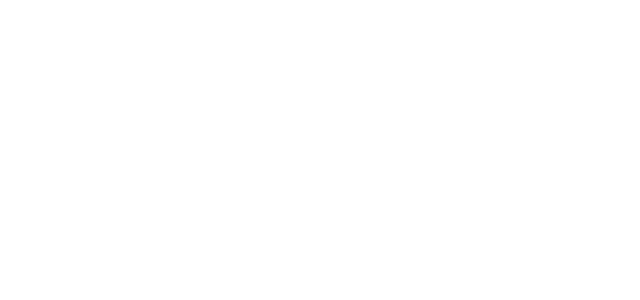
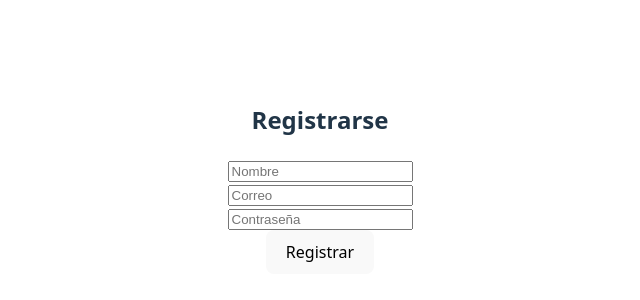
Before and after one commit to MiriamAvalos/actosoft-internship-api, a React (Vite) app in the folder frontend/: page /usuarios in a window 1280 px wide. Before the commit this address had no page. Shown: the part 222-522 px from the top of the page, without its empty margins (320-960 px from the left). Built offline with nearby package versions, Linux system fonts and the light colour scheme.

Commit message:
registro de usuarios

```diff
--- a/frontend/src/App.jsx
+++ b/frontend/src/App.jsx
@@ -2,12 +2,14 @@
 import { Routes, Route } from 'react-router-dom';
 import Login from './pages/Login';
 import Tareas from "./pages/Tareas";
+import Registro from "./pages/Registro";
 
 
 function App() {
   return (
     <Routes>
       <Route path="/login" element={<Login />} />
+      <Route path="/usuarios" element={<Registro />} />
       <Route path="/tareas" element={<Tareas />} />
 
     </Routes>
--- a/frontend/src/pages/Login.jsx
+++ b/frontend/src/pages/Login.jsx
@@ -60,6 +60,9 @@
         <br />
         <button type="submit">Ingresar</button>
       </form>
+      <p>
+      ¿No tienes una cuenta? <a href="/usuarios">Regístrate</a>
+     </p>
       {errorMensaje && <p style={{ color: 'red' }}>{errorMensaje}</p>}
     </div>
   );
--- /dev/null
+++ b/frontend/src/pages/Registro.jsx
@@ -0,0 +1,64 @@
+import { useState } from 'react';
+import axios from 'axios';
+import { useNavigate } from 'react-router-dom';
+
+function Registro() {
+  const [nombre, setNombre] = useState('');
+  const [email, setEmail] = useState('');
+  const [password, setPassword] = useState('');
+  const navigate = useNavigate();
+  const [errorMensaje, setErrorMensaje] = useState('');
+
+  const handleRegister = async (e) => {
+    e.preventDefault();
+    try {
+      await axios.post("http://localhost:5000/api/usuarios", {
+        nombre,
+        email,
+        password,
+      });
+
+      // Redirigir a login después del registro exitoso
+      navigate('/login');
+    } catch (error) {
+      console.error('Error al registrarse:', error.response?.data || error.message);
+      setErrorMensaje(error.response?.data?.error || 'Error al registrarse. Intenta de nuevo.');
+    }
+  };
+
+  return (
+    <div>
+      <h2>Registrarse</h2>
+      <form onSubmit={handleRegister}>
+        <input
+          type="text"
+          placeholder="Nombre"
+          value={nombre}
+          onChange={(e) => setNombre(e.target.value)}
+          required
+        />
+        <br />
+        <input
+          type="email"
+          placeholder="Correo"
+          value={email}
+          onChange={(e) => setEmail(e.target.value)}
+          required
+        />
+        <br />
+        <input
+          type="password"
+          placeholder="Contraseña"
+          value={password}
+          onChange={(e) => setPassword(e.target.value)}
+          required
+        />
+        <br />
+        <button type="submit">Registrar</button>
+      </form>
+      {errorMensaje && <p style={{ color: 'red' }}>{errorMensaje}</p>}
+    </div>
+  );
+}
+
+export default Registro;
```
